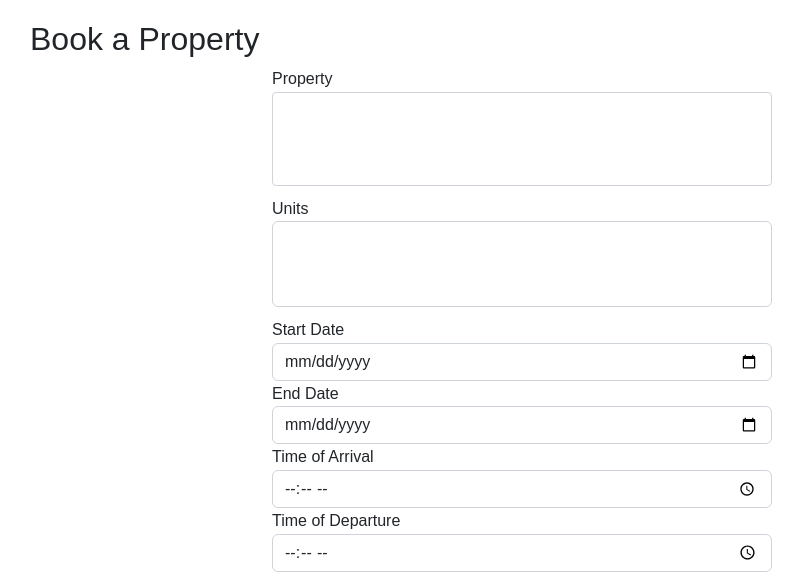
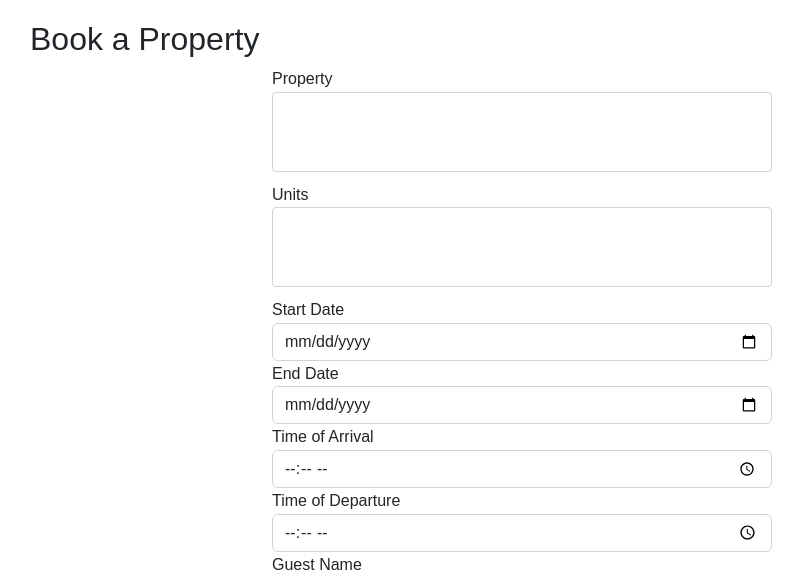
Before and after one commit to ehumpierres/MFR, a Flask app: page /book in a window 1280 px wide. Shown: the part 146-718 px from the top of the page, without its empty margins (118-921 px from the left). Run offline with Flask 3, Linux system fonts and the light colour scheme; the visitor is signed in with stand-in values (Sample User, id 1); data that the repository does not hold is empty.

Commit message:
Agent query: Please log in using the USER_PASSPHRASE environment variable, then navigate to the booking form at /book. After that, check if the unit select element in the booking form now matches the style of the property select element. Are both elements the same height, with the same border, and do they have the same font size?

```diff
--- a/templates/booking_form.html
+++ b/templates/booking_form.html
@@ -12,7 +12,7 @@
         </div>
         <div class="form-group">
             {{ form.units.label }}
-            {{ form.units(class="form-control", id="unit-select", multiple=true) }}
+            {{ form.units(class="form-control custom-select", id="unit-select", multiple=true) }}
         </div>
         <div class="form-group">
             {{ form.start_date.label }}
@@ -125,12 +125,12 @@
 {% block extra_css %}
 <style>
     .custom-select {
-        height: auto;
-        max-height: 200px;
+        height: 80px;
+        max-height: 80px;
         overflow-y: auto;
     }
 
-    #property-select {
+    #property-select, #unit-select {
         width: 100%;
         padding: 10px;
         font-size: 16px;
@@ -138,8 +138,8 @@
         border-radius: 4px;
     }
 
-    #property-select option {
-        padding: 10px;
+    #property-select option, #unit-select option {
+        padding: 5px;
     }
 </style>
 {% endblock %}
```
Also changed, not shown: backup/main.py (+10 -0 lines), backup/templates/admin.html (+6 -1 lines), backup/templates/booking_form.html (+23 -1 lines).
